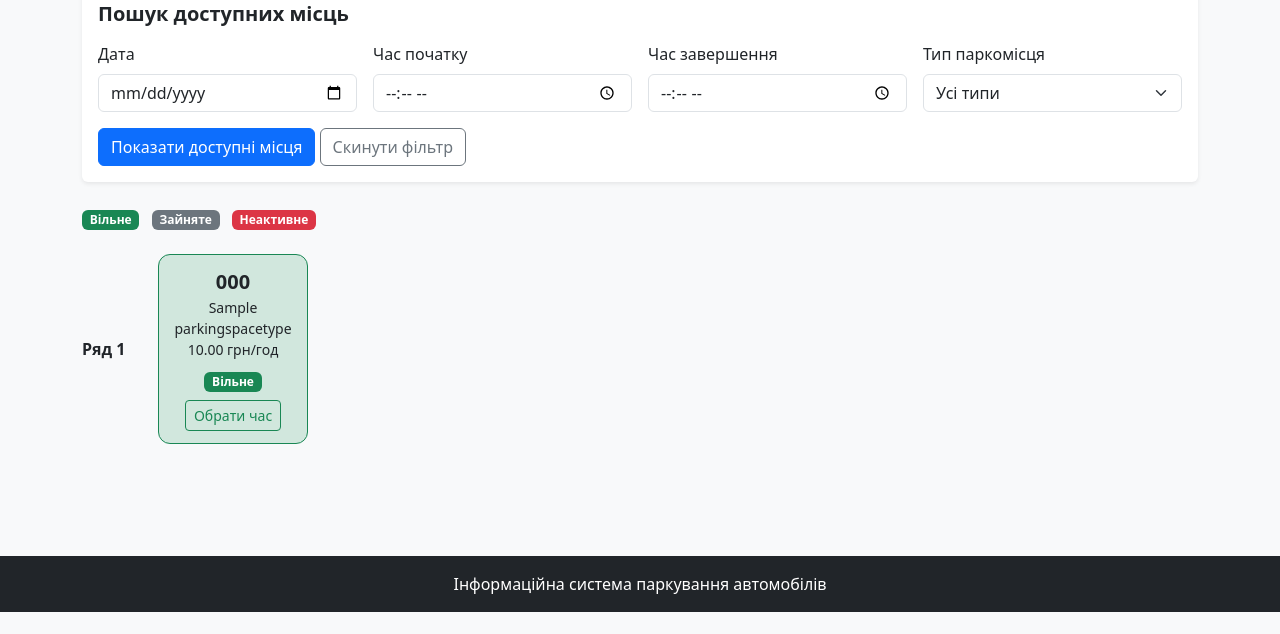
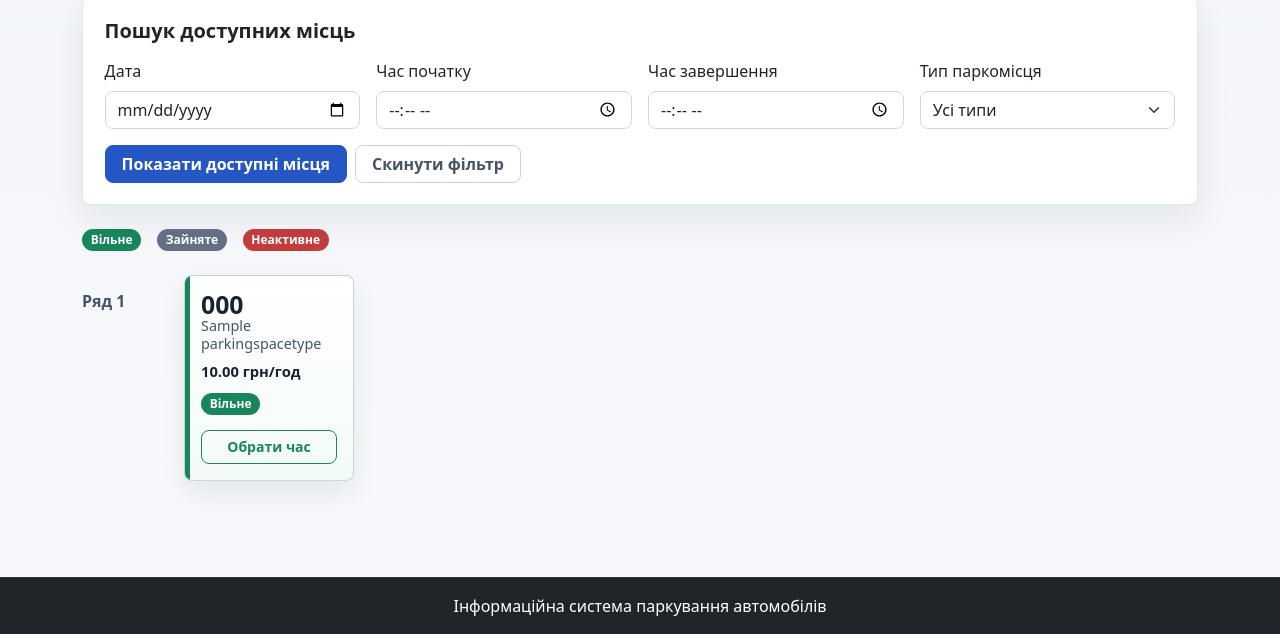
Before and after one commit to kaolinhida/parking-system, a Django app: page /parkings/1/ in a window 1280 px wide. Shown: the part 835-1469 px from the top of the page. Before the commit the page ends 1447 px from the top, so only its background shows below. Run offline with Django 5.2, Linux system fonts and the light colour scheme; tables that the repository leaves empty hold one stand-in row (values such as "Sample post").

Commit message:
Improve parking space card design

```diff
--- /dev/null
+++ b/static/css/style.css
@@ -0,0 +1,422 @@
+:root {
+    --app-surface: #ffffff;
+    --app-surface-muted: #f6f8fb;
+    --app-border: #e3e8ef;
+    --app-text: #182230;
+    --app-muted: #667085;
+    --app-primary: #2457c5;
+    --app-primary-dark: #1d469e;
+    --app-success: #17875b;
+    --app-danger: #c43d3d;
+    --app-warning: #a15c12;
+    --app-shadow: 0 14px 35px rgba(16, 24, 40, 0.08);
+}
+
+body.app-body {
+    color: var(--app-text);
+    background:
+        linear-gradient(180deg, #f7f9fc 0, #f1f4f8 320px, #f7f9fc 100%);
+}
+
+.app-navbar {
+    box-shadow: 0 8px 24px rgba(16, 24, 40, 0.16);
+}
+
+.navbar .container-fluid {
+    max-width: 1320px;
+}
+
+.navbar-brand {
+    letter-spacing: 0;
+}
+
+.navbar-dark .navbar-nav .nav-link {
+    border-radius: 8px;
+    padding-left: 0.75rem;
+    padding-right: 0.75rem;
+}
+
+.navbar-dark .navbar-nav .nav-link:hover,
+.navbar-dark .navbar-nav .nav-link:focus {
+    background: rgba(255, 255, 255, 0.1);
+}
+
+main > section {
+    padding-top: 3.25rem !important;
+    padding-bottom: 3.25rem !important;
+}
+
+h1,
+.h1 {
+    color: var(--app-text);
+}
+
+h1.fw-bold,
+.display-5.fw-bold {
+    line-height: 1.12;
+}
+
+.text-muted {
+    color: var(--app-muted) !important;
+}
+
+.card {
+    border-radius: 8px;
+}
+
+.card.border-0.shadow-sm,
+.card.shadow.border-0 {
+    border: 1px solid var(--app-border) !important;
+    box-shadow: var(--app-shadow) !important;
+}
+
+.card-body {
+    padding: 1.35rem;
+}
+
+.btn {
+    border-radius: 8px;
+    font-weight: 600;
+    padding-left: 1rem;
+    padding-right: 1rem;
+}
+
+.btn-sm {
+    padding: 0.35rem 0.7rem;
+}
+
+.btn-primary {
+    background-color: var(--app-primary);
+    border-color: var(--app-primary);
+}
+
+.btn-primary:hover,
+.btn-primary:focus {
+    background-color: var(--app-primary-dark);
+    border-color: var(--app-primary-dark);
+}
+
+.btn-outline-primary {
+    color: var(--app-primary);
+    border-color: #9bb5ef;
+}
+
+.btn-outline-primary:hover,
+.btn-outline-primary:focus {
+    background-color: var(--app-primary);
+    border-color: var(--app-primary);
+}
+
+.btn-outline-secondary {
+    border-color: #c8d0dc;
+    color: #475467;
+}
+
+.btn-outline-secondary:hover,
+.btn-outline-secondary:focus {
+    background-color: #475467;
+    border-color: #475467;
+}
+
+.table-responsive {
+    border-radius: 8px;
+}
+
+.table {
+    --bs-table-bg: transparent;
+    color: var(--app-text);
+}
+
+.table > :not(caption) > * > * {
+    padding: 0.9rem 1rem;
+    border-bottom-color: var(--app-border);
+}
+
+.table thead th {
+    color: #475467;
+    font-size: 0.82rem;
+    font-weight: 700;
+    text-transform: uppercase;
+}
+
+.table tbody tr:hover {
+    background: rgba(36, 87, 197, 0.035);
+}
+
+.badge {
+    border-radius: 999px;
+    font-weight: 700;
+    padding: 0.42em 0.72em;
+}
+
+.bg-primary {
+    background-color: var(--app-primary) !important;
+}
+
+.bg-success {
+    background-color: var(--app-success) !important;
+}
+
+.bg-danger {
+    background-color: var(--app-danger) !important;
+}
+
+.bg-info {
+    background-color: #d7efff !important;
+}
+
+.bg-secondary {
+    background-color: #667085 !important;
+}
+
+.alert {
+    border: 1px solid transparent;
+    border-radius: 8px;
+}
+
+.form-control,
+.form-select {
+    border-color: #cfd7e3;
+    border-radius: 8px;
+}
+
+.form-control:focus,
+.form-select:focus {
+    border-color: #8aa8ea;
+    box-shadow: 0 0 0 0.2rem rgba(36, 87, 197, 0.15);
+}
+
+.list-group-item {
+    padding-left: 0;
+    padding-right: 0;
+    border-color: var(--app-border);
+}
+
+.stacked-actions {
+    align-items: center;
+}
+
+.entity-card .card-body {
+    display: flex;
+    flex-direction: column;
+}
+
+.entity-card .card-actions {
+    margin-top: auto;
+}
+
+.vehicle-photo,
+.vehicle-photo-placeholder {
+    height: 260px;
+}
+
+.vehicle-photo {
+    object-fit: cover;
+}
+
+.vehicle-photo-placeholder {
+    background: var(--app-surface-muted);
+}
+
+.parking-grid {
+    display: grid;
+    gap: 1rem;
+}
+
+.parking-grid-row {
+    align-items: stretch !important;
+    gap: 1rem;
+}
+
+.parking-row-label {
+    width: 70px;
+    color: #475467;
+    padding-top: 0.85rem;
+}
+
+.parking-space-list {
+    gap: 1rem !important;
+}
+
+.parking-space-card {
+    position: relative;
+    display: flex;
+    flex-direction: column;
+    width: 170px;
+    min-height: 190px;
+    padding: 1rem;
+    overflow: hidden;
+    text-align: left;
+    background: var(--app-surface);
+    border: 1px solid var(--app-border);
+    border-radius: 8px;
+    box-shadow: 0 12px 26px rgba(16, 24, 40, 0.08);
+    transition: transform 0.16s ease, box-shadow 0.16s ease, border-color 0.16s ease;
+}
+
+.parking-space-card::before {
+    content: "";
+    position: absolute;
+    inset: 0 auto 0 0;
+    width: 5px;
+    background: var(--app-primary);
+}
+
+.parking-space-card:hover {
+    transform: translateY(-2px);
+    box-shadow: 0 16px 34px rgba(16, 24, 40, 0.12);
+}
+
+.parking-space-card--available,
+.parking-space-card--active {
+    border-color: rgba(23, 135, 91, 0.28);
+    background: linear-gradient(180deg, #ffffff 0%, #f3fbf7 100%);
+}
+
+.parking-space-card--available::before,
+.parking-space-card--active::before {
+    background: var(--app-success);
+}
+
+.parking-space-card--occupied {
+    border-color: rgba(102, 112, 133, 0.28);
+    background: linear-gradient(180deg, #ffffff 0%, #f7f8fa 100%);
+}
+
+.parking-space-card--occupied::before {
+    background: #667085;
+}
+
+.parking-space-card--inactive {
+    border-color: rgba(196, 61, 61, 0.3);
+    background: linear-gradient(180deg, #ffffff 0%, #fff6f6 100%);
+}
+
+.parking-space-card--inactive::before {
+    background: var(--app-danger);
+}
+
+.parking-space-header {
+    display: flex;
+    align-items: flex-start;
+    justify-content: space-between;
+    gap: 0.75rem;
+    margin-bottom: 0.8rem;
+    padding-left: 0.15rem;
+}
+
+.parking-space-number {
+    color: var(--app-text);
+    font-size: 1.55rem;
+    font-weight: 800;
+    line-height: 1;
+}
+
+.parking-space-status {
+    white-space: nowrap;
+}
+
+.parking-space-meta {
+    color: #475467;
+    font-size: 0.9rem;
+    line-height: 1.25;
+}
+
+.parking-space-price {
+    margin-top: 0.45rem;
+    color: var(--app-text);
+    font-size: 0.92rem;
+    font-weight: 700;
+}
+
+.parking-space-action {
+    margin-top: auto;
+    padding-top: 0.9rem;
+}
+
+.parking-space-action .btn,
+.parking-space-card > .btn {
+    width: 100%;
+}
+
+.parking-space-card > .btn {
+    margin-top: auto;
+}
+
+#parking-map {
+    height: 350px;
+    border-radius: 8px;
+    overflow: hidden;
+}
+
+.access-log-message {
+    min-width: 16rem;
+    white-space: normal;
+}
+
+.access-detail-table th {
+    width: 35%;
+    white-space: nowrap;
+}
+
+footer {
+    border-top: 1px solid rgba(255, 255, 255, 0.08);
+}
+
+@media (max-width: 991.98px) {
+    .navbar-dark .navbar-nav .nav-link {
+        padding-left: 0;
+    }
+}
+
+@media (max-width: 575.98px) {
+    main > section {
+        padding-top: 2rem !important;
+        padding-bottom: 2rem !important;
+    }
+
+    .dashboard-actions,
+    .dashboard-actions .btn,
+    .profile-actions,
+    .profile-actions .btn,
+    .profile-actions form,
+    .report-filter-actions .btn {
+        width: 100%;
+    }
+
+    .access-detail-card {
+        padding: 1rem !important;
+    }
+
+    .access-detail-table th {
+        white-space: normal;
+    }
+
+    .access-detail-actions .btn {
+        width: 100%;
+    }
+
+    .stacked-actions,
+    .stacked-actions .btn,
+    .stacked-actions form {
+        width: 100%;
+    }
+
+    .parking-grid-row {
+        flex-direction: column;
+        gap: 0.65rem;
+    }
+
+    .parking-row-label {
+        width: auto;
+        padding-top: 0;
+    }
+
+    .parking-space-list {
+        width: 100%;
+    }
+
+    .parking-space-card {
+        width: min(100%, 170px);
+    }
+}
--- a/templates/base.html
+++ b/templates/base.html
@@ -1,3 +1,4 @@
+{% load static %}
 <!DOCTYPE html>
 <html lang="uk">
 <head>
@@ -6,13 +7,16 @@
     <title>{% block title %}Parking System{% endblock %}</title>
 
     <link href="https://cdn.jsdelivr.net/npm/bootstrap@5.3.3/dist/css/bootstrap.min.css" rel="stylesheet">
+    <link href="{% static 'css/style.css' %}" rel="stylesheet">
 
     {% block extra_head %}{% endblock %}
 </head>
 
-<body class="bg-light">
-<nav class="navbar navbar-expand-lg navbar-dark bg-dark">
+<body class="bg-light app-body">
+<nav class="navbar navbar-expand-lg navbar-dark bg-dark app-navbar">
     <div class="container-fluid">
+        <a class="navbar-brand fw-bold" href="{% url 'core:home' %}">Parking System</a>
+
         <button class="navbar-toggler ms-auto" type="button" data-bs-toggle="collapse" data-bs-target="#mainNavbar"
                 aria-controls="mainNavbar" aria-expanded="false" aria-label="Toggle navigation">
             <span class="navbar-toggler-icon"></span>
--- a/templates/core/home.html
+++ b/templates/core/home.html
@@ -16,7 +16,7 @@
                     забронювати місце та переглянути власні бронювання.
                 </p>
 
-                <div class="d-flex gap-3">
+                <div class="d-flex gap-3 flex-wrap stacked-actions">
                     <a href="{% url 'parkings:parking_list' %}" class="btn btn-primary btn-lg">Переглянути парковки</a>
 
                     {% if user.is_authenticated %}
--- a/templates/parkings/parking_detail.html
+++ b/templates/parkings/parking_detail.html
@@ -28,7 +28,7 @@
             {% endif %}
 
             {% if parking.has_coordinates %}
-    <div class="mb-4">
+    <div class="mb-4 d-flex flex-wrap gap-2 stacked-actions">
         <a href="{{ parking.google_maps_url }}" target="_blank" class="btn btn-outline-success">
             Відкрити розташування в Google Maps
         </a>
@@ -37,7 +37,7 @@
     <div class="card border-0 shadow-sm mb-4">
         <div class="card-body">
             <h5 class="fw-bold mb-3">Розташування парковки</h5>
-            <div id="parking-map" style="height: 350px; border-radius: 12px;"></div>
+            <div id="parking-map"></div>
         </div>
     </div>
 {% else %}
@@ -92,7 +92,7 @@
                         </div>
                     {% endif %}
 
-                    <div class="col-12">
+                    <div class="col-12 d-flex flex-wrap gap-2 stacked-actions">
                         <button type="submit" class="btn btn-primary">
                             Показати доступні місця
                         </button>
@@ -105,7 +105,7 @@
             </div>
         </div>
 
-        <div class="mb-4">
+        <div class="mb-4 d-flex flex-wrap gap-2">
             <span class="badge bg-success me-2">Вільне</span>
             <span class="badge bg-secondary me-2">Зайняте</span>
             <span class="badge bg-danger me-2">Неактивне</span>
@@ -114,32 +114,32 @@
         {% if parking_rows %}
             <div class="parking-grid">
                 {% for row in parking_rows %}
-                    <div class="d-flex align-items-center mb-3">
-                        <div class="fw-bold me-3" style="width: 60px;">
+                    <div class="d-flex parking-grid-row">
+                        <div class="fw-bold me-3 parking-row-label">
                             Ряд {{ row.row_number }}
                         </div>
 
-                        <div class="d-flex flex-wrap gap-3">
+                        <div class="d-flex flex-wrap parking-space-list">
                             {% for space in row.spaces %}
                                 {% if space.display_status == 'available' %}
-                                    <div class="parking-space-card border border-success bg-success-subtle">
+                                    <div class="parking-space-card parking-space-card--available">
                                 {% elif space.display_status == 'occupied' %}
-                                    <div class="parking-space-card border border-secondary bg-secondary-subtle">
+                                    <div class="parking-space-card parking-space-card--occupied">
                                 {% else %}
-                                    <div class="parking-space-card border border-danger bg-danger-subtle">
+                                    <div class="parking-space-card parking-space-card--inactive">
                                 {% endif %}
-                                        <div class="fw-bold fs-5">{{ space.number }}</div>
+                                        <div class="parking-space-number">{{ space.number }}</div>
 
-                                        <div class="small">
+                                        <div class="parking-space-meta">
                                             {{ space.space_type.name }}
                                         </div>
 
                                         {% if space.tariff %}
-                                            <div class="small">
+                                            <div class="parking-space-price">
                                                 {{ space.tariff.price_per_hour }} грн/год
                                             </div>
                                         {% else %}
-                                            <div class="small text-muted">
+                                            <div class="parking-space-price text-muted">
                                                 Тариф не задано
                                             </div>
                                         {% endif %}
@@ -155,7 +155,7 @@
                                         </div>
 
                                         {% if space.display_status != 'inactive' %}
-    <div class="mt-2">
+    <div class="parking-space-action">
         {% if search_performed %}
             {% if space.display_status == 'available' and space.tariff %}
                 <a href="{% url 'reservations:create_reservation' space.id %}?{{ request.GET.urlencode }}" class="btn btn-sm btn-outline-success">
@@ -193,15 +193,6 @@
     </div>
 </section>
 
-<style>
-    .parking-space-card {
-        width: 150px;
-        min-height: 145px;
-        border-radius: 12px;
-        padding: 12px;
-        text-align: center;
-    }
-</style>
 {% endblock %}
 
 {% block extra_scripts %}
--- a/templates/parkings/parking_list.html
+++ b/templates/parkings/parking_list.html
@@ -22,7 +22,7 @@
             <div class="row g-4">
                 {% for parking in parkings %}
                     <div class="col-md-6 col-lg-4">
-                        <div class="card border-0 shadow-sm h-100">
+                        <div class="card border-0 shadow-sm h-100 entity-card">
                             <div class="card-body p-4">
                                 <h5 class="fw-bold mb-3">{{ parking.name }}</h5>
 
@@ -45,7 +45,7 @@
                                     {% endif %}
                                 </p>
 
-                                <div class="d-flex gap-2 flex-wrap">
+                                <div class="d-flex gap-2 flex-wrap stacked-actions card-actions">
                                     <a href="{% url 'parkings:parking_detail' parking.id %}" class="btn btn-primary">
                                         Переглянути парковку
                                     </a>
```
Also changed, not shown: templates/access_control/logs.html (+0 -9 lines), templates/accounts/profile.html (+0 -12 lines), templates/dashboard/home.html (+0 -11 lines), templates/dashboard/parking_spaces.html (+11 -18 lines), templates/parkings/global_search.html (+10 -6 lines), templates/reports/home.html (+0 -10 lines), templates/vehicles/vehicle_list.html (+6 -8 lines).
